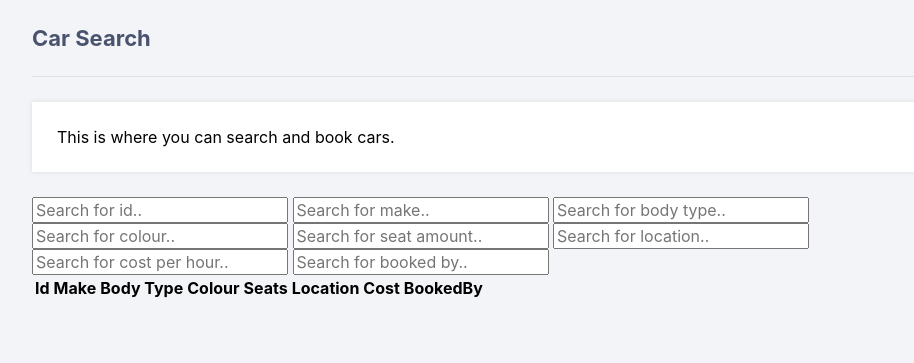
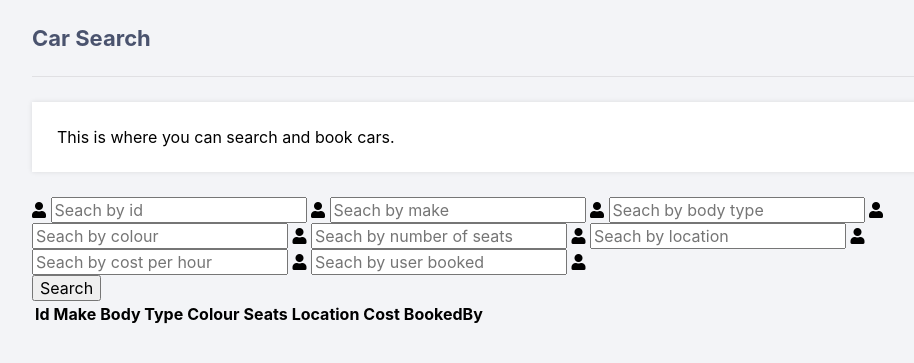
Before and after one commit to rmit-s3602584-peter-moorhead/IoTAssignment2, a Flask app: page /cars in a window 1280 px wide. Shown: the part 60-423 px from the top of the page, without its empty margins (108-1022 px from the left). Run offline with Flask 2, Linux system fonts and the light colour scheme; the visitor is signed in with stand-in values (Sample User, id 1); data that the repository does not hold is empty; some libraries are stand-ins or nearby versions.

Commit message:
Updated database utilities for admins and added custom search to api

```diff
--- a/main.py
+++ b/main.py
@@ -174,5 +174,54 @@ def carManagement():
     # User is not loggedin redirect to login page
     return redirect(url_for('login'))
 
+@app.route('/carQuery', methods=['GET', 'POST'])
+def carQuery():
+    if 'loggedin' in session:
+
+        if request.method == 'GET':
+
+            idCar = request.form['id']
+            #make = request.form['make']
+            #bodyType = request.form['bodyType']
+            #colour = request.form['colour']
+            #seats = request.form['seats']
+            #location = request.form['location']
+            #cost = request.form['cost']
+            #bookedBy = request.form['bookedBy']
+
+            #cursor.execute("INSERT INTO `cars` (`id`, `make`, `bodyType`, `colour`, `seats`, `location`, `cost`, `bookedBy`) VALUES (%s, %s, %s, %s, %s, %s, %s, %s)", (carId, make, body, colour, seats, location, cost, bookedBy,))
+            #cursor = mysql.connection.cursor(MySQLdb.cursors.DictCursor)
+            #'SELECT * FROM users WHERE id = %s', (session['id'],))
+            #cursor.execute('SELECT * FROM cars WHERE id = s% AND make = s% AND bodyType = s% AND colour = s% AND seats = s% AND location = s% AND cost = s% AND bookedBy = s%', (idcar, make, bodyType, colour, seats, location, cost, bookedBy,))
+            cursor.execute('SELECT * FROM cars')
+            cars = cursor.fetchone()
+            #print(cars)
+            #return render_template('cars.html', cars=cars)
+            return render_template('home.html')
+        else:
+
+
+            idcar = request.form['idCar']
+            make = request.form['make']
+            bodyType = request.form['bodyType']
+            colour = request.form['colour']
+            seats = request.form['seats']
+            location = request.form['location']
+            cost = request.form['cost']
+            bookedBy = request.form['bookedBy']
+
+            if(idcar == "" and make == ""):
+                return redirect(url_for('cars'))
+            else:
+                cursor = mysql.connection.cursor(MySQLdb.cursors.DictCursor)
+                #cursor.execute('SELECT * FROM cars WHERE id = s% AND make = s% AND bodyType = s% AND colour = s% AND seats = s% AND location = s% AND cost = s% AND bookedBy = s%', (idcar, make, bodyType, colour, seats, location, cost, bookedBy,))
+                cursor.execute('SELECT * FROM cars WHERE id = %s OR make = %s OR bodyType = %s OR colour = %s OR seats = %s OR location = %s OR cost = %s OR bookedBy = %s', (idcar, make, bodyType, colour, seats, location, cost, bookedBy,))
+                cars = cursor.fetchall()
+                # Show the profile page with account info
+                return render_template('cars.html', cars=cars)
+
+
+    return redirect(url_for('login'))
+
 if __name__ == '__main__':
     app.run(debug=True, port=80, host='0.0.0.0')
--- a/templates/cars.html
+++ b/templates/cars.html
@@ -5,22 +5,47 @@
 {% block content %}
 <h2>Car Search</h2>
 <p>This is where you can search and book cars.</p>
-<input type="text" id="myInputidSearch" onkeyup="idSearch()"
-placeholder="Search for id.." title="Type in an id">
-<input type="text" id="myInputmakeSearch" onkeyup="makeSearch()"
-placeholder="Search for make.." title="Type in a make">
-<input type="text" id="myInputbodyTypeSearch" onkeyup="bodyTypeSearch()"
-placeholder="Search for body type.." title="Type in a body type">
-<input type="text" id="myInputcolourSearch" onkeyup="colourSearch()"
-placeholder="Search for colour.." title="Type in a colour">
-<input type="text" id="myInputseatsSearch" onkeyup="seatsSearch()"
-placeholder="Search for seat amount.." title="Type in an amount of seats">
-<input type="text" id="myInputlocationSearch" onkeyup="locationSearch()"
-placeholder="Search for location.." title="Type in a location">
-<input type="text" id="myInputcostSearch" onkeyup="costSearch()"
-placeholder="Search for cost per hour.." title="Type in a cost per hour">
-<input type="text" id="myInputbookedSearch" onkeyup="bookedSearch()"
-placeholder="Search for booked by.." title="Type in who booked it">
+
+<form action="{{ url_for('carQuery') }}" method="post" autocomplete="off">
+	<label for="username">
+		<i class="fas fa-user"></i>
+	</label>
+	<input type="text" name="idCar" placeholder="Seach by id" id="idCar">
+	<label for="username">
+		<i class="fas fa-user"></i>
+	</label>
+	<input type="text" name="make" placeholder="Seach by make" id="make">
+	<label for="username">
+		<i class="fas fa-user"></i>
+	</label>
+	<input type="text" name="bodyType" placeholder="Seach by body type" id="bodyType">
+	<label for="username">
+		<i class="fas fa-user"></i>
+	</label>
+	<input type="text" name="colour" placeholder="Seach by colour" id="colour">
+	<label for="username">
+		<i class="fas fa-user"></i>
+	</label>
+	<input type="text" name="seats" placeholder="Seach by number of seats" id="seats">
+	<label for="username">
+		<i class="fas fa-user"></i>
+	</label>
+	<input type="text" name="location" placeholder="Seach by location" id="location">
+	<label for="username">
+		<i class="fas fa-user"></i>
+	</label>
+	<input type="text" name="cost" placeholder="Seach by cost per hour" id="cost">
+	<label for="username">
+		<i class="fas fa-user"></i>
+	</label>
+	<input type="text" name="bookedBy" placeholder="Seach by user booked" id="bookedBy">
+	<label for="username">
+		<i class="fas fa-user"></i>
+	</label-->
+	<div class="msg">{{ msg }}</div>
+	<input type="submit" value="Search">
+</form>
+
 <table id="myTable">
 <TR>
 	<TH>Id</TH>
```
Also changed, not shown: dbUtil.py (+19 -0 lines), menu.py (+52 -8 lines).
